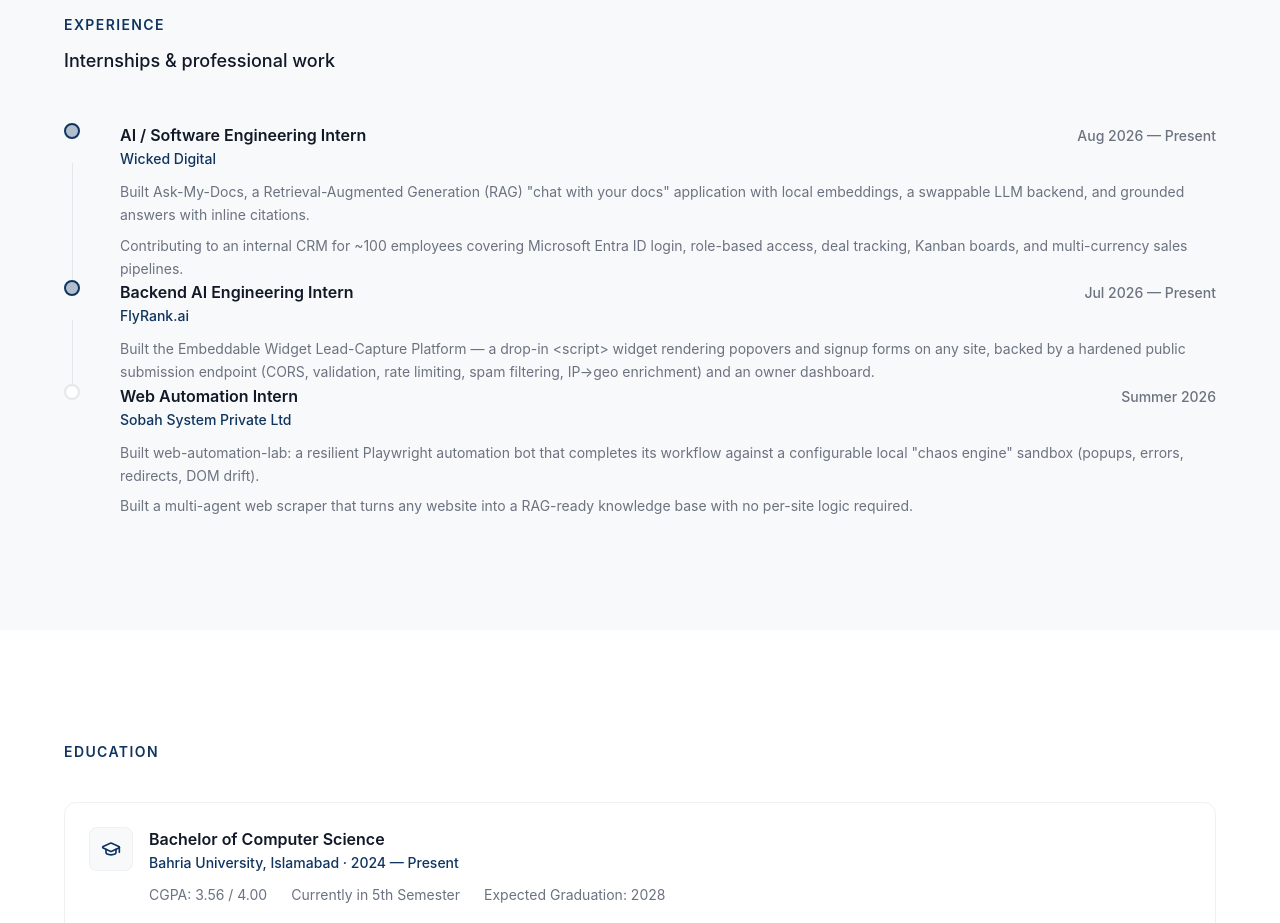
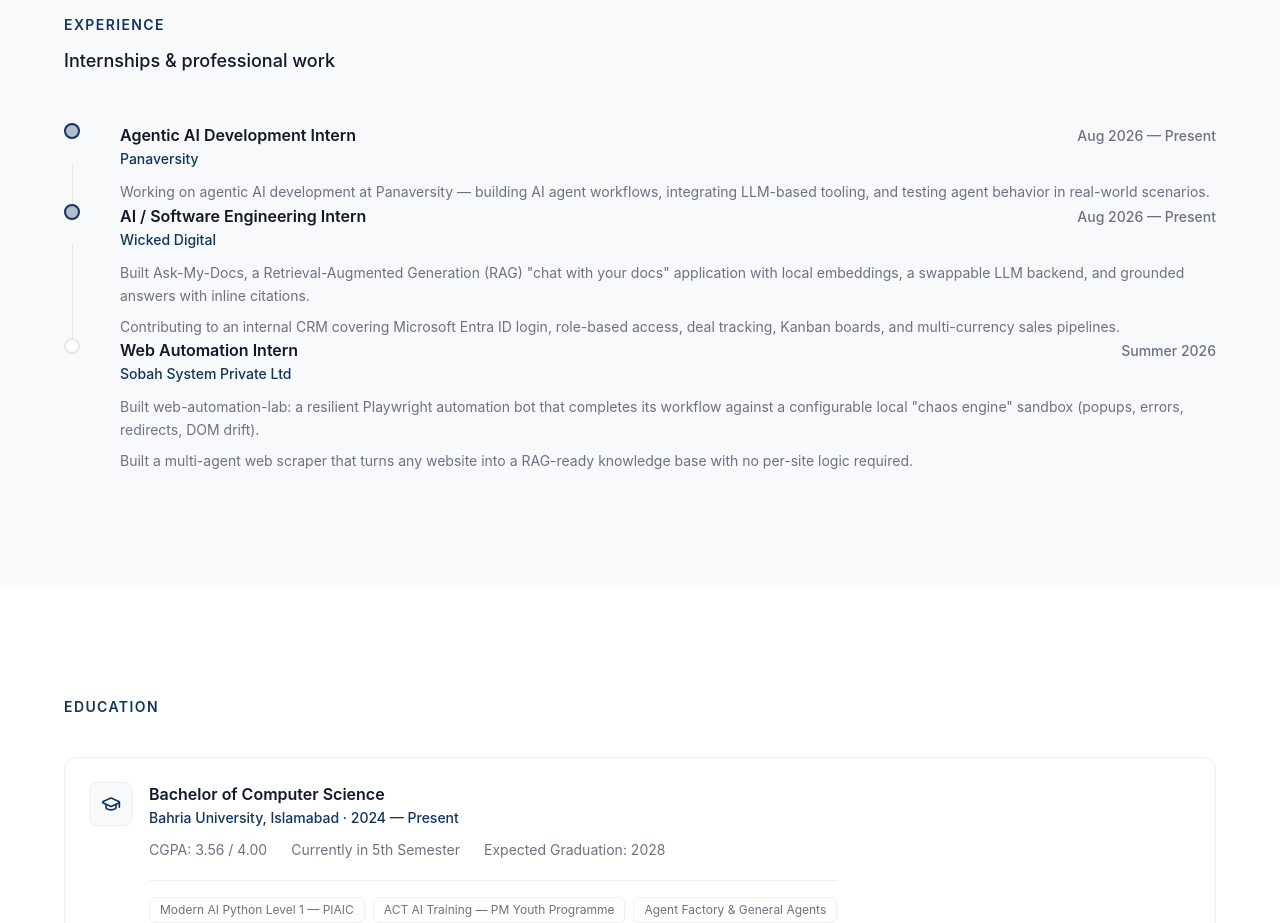
Before and after one commit to najafAli11-11/portfolio, a React (Vite) app: page / in a window 1280 px wide. Shown: the part 3920-4843 px from the top of the page. Built offline with nearby package versions, Linux system fonts and the light colour scheme.

Commit message:
chore(experience): add Panaversity Agentic AI role, remove FlyRank

```diff
--- a/src/data/experience.ts
+++ b/src/data/experience.ts
@@ -8,22 +8,22 @@
 
 export const experience: Experience[] = [
   {
+    role: 'Agentic AI Development Intern',
+    org: 'Panaversity',
+    dates: 'Aug 2026 — Present',
+    current: true,
+    points: [
+      'Working on agentic AI development at Panaversity — building AI agent workflows, integrating LLM-based tooling, and testing agent behavior in real-world scenarios.',
+    ],
+  },
+  {
     role: 'AI / Software Engineering Intern',
     org: 'Wicked Digital',
     dates: 'Aug 2026 — Present',
     current: true,
     points: [
       'Built Ask-My-Docs, a Retrieval-Augmented Generation (RAG) "chat with your docs" application with local embeddings, a swappable LLM backend, and grounded answers with inline citations.',
-      'Contributing to an internal CRM for ~100 employees covering Microsoft Entra ID login, role-based access, deal tracking, Kanban boards, and multi-currency sales pipelines.',
-    ],
-  },
-  {
-    role: 'Backend AI Engineering Intern',
-    org: 'FlyRank.ai',
-    dates: 'Jul 2026 — Present',
-    current: true,
-    points: [
-      'Built the Embeddable Widget Lead-Capture Platform — a drop-in <script> widget rendering popovers and signup forms on any site, backed by a hardened public submission endpoint (CORS, validation, rate limiting, spam filtering, IP→geo enrichment) and an owner dashboard.',
+      'Contributing to an internal CRM covering Microsoft Entra ID login, role-based access, deal tracking, Kanban boards, and multi-currency sales pipelines.',
     ],
   },
   {
```
